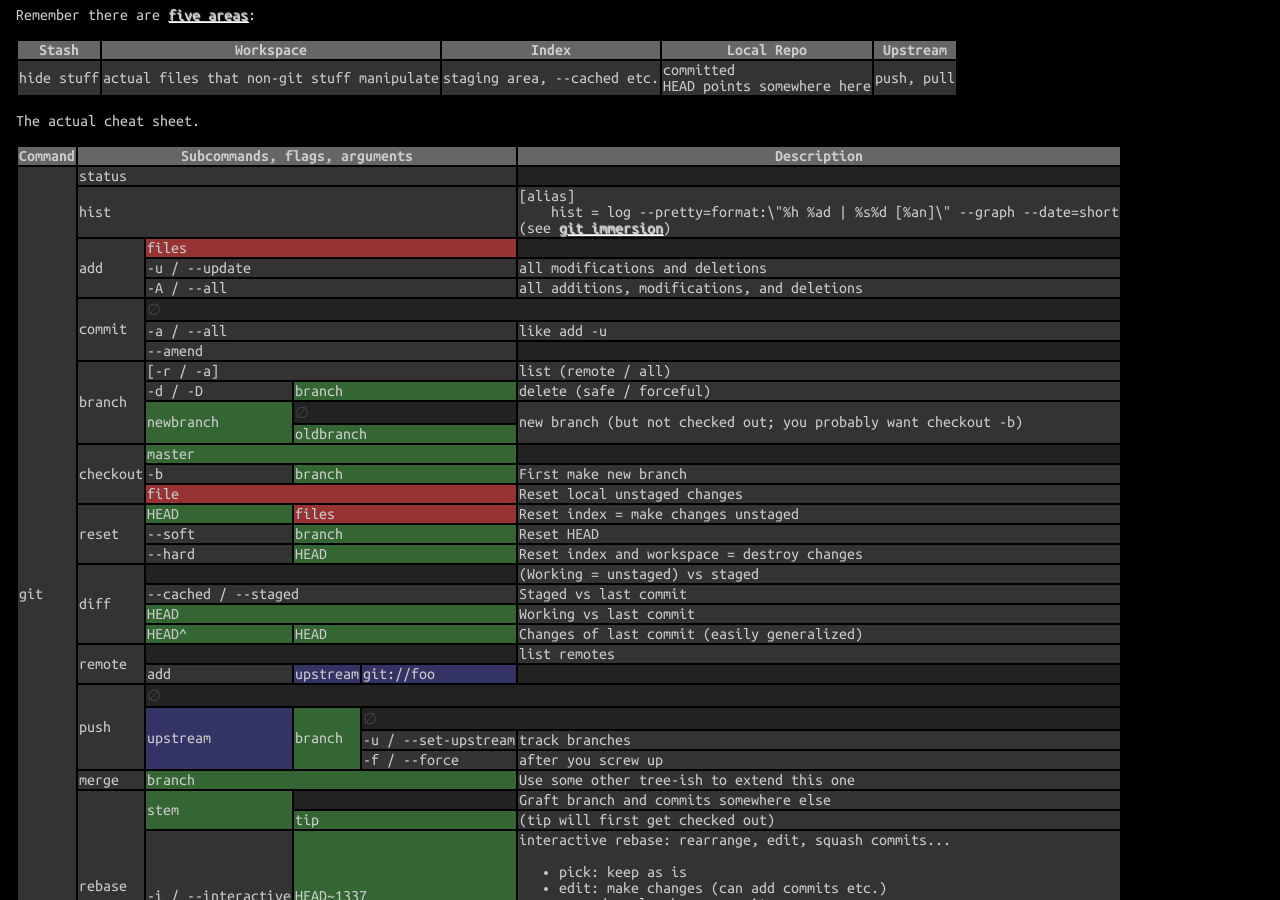
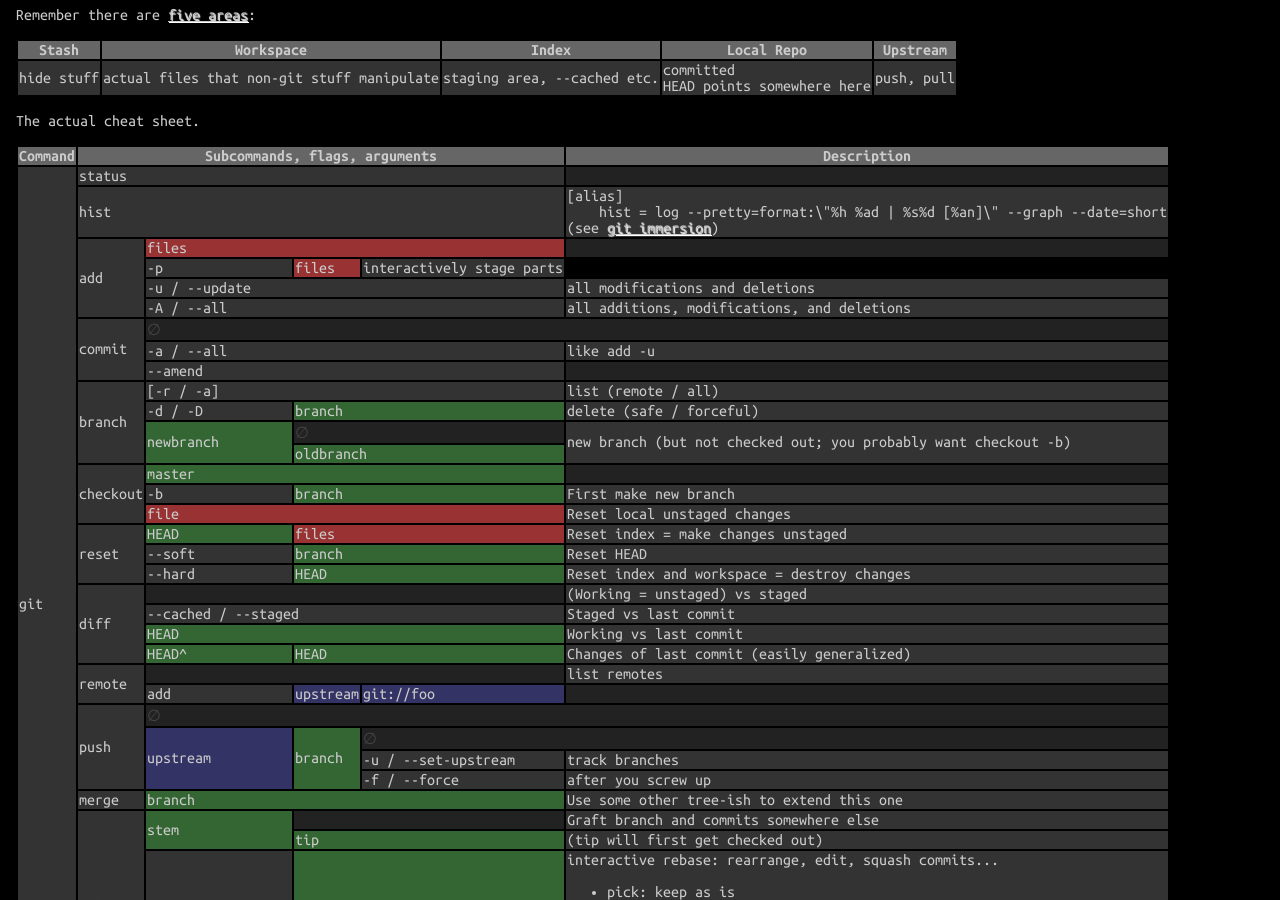
Before and after one commit to betaveros/betaveros.github.io, a Jekyll site: the page c/index.html, which Jekyll copies as it is, in a window 1280 px wide and 900 px high, scrolled down 12714 px. Built offline with Jekyll 4.4.1, drawn with Linux system fonts in a browser that asks for light colours.

Commit message:
Cheat sheet: git add -p

```diff
--- a/c/index.html
+++ b/c/index.html
@@ -710,10 +710,11 @@ std::qsort(arr, n, sizeof(int), cmp);
 			<p>The actual cheat sheet.</p>
 			<table>
 				<tr><th>Command</th><th colspan="4">Subcommands, flags, arguments</th><th>Description</th></tr>
-				<tr><td rowspan="35">git</td>
+				<tr><td rowspan="36">git</td>
 					<td colspan="4">status</td><td class="empty"></td></tr>
 				<tr><td colspan="4">hist</td><td>[alias]<br/>&nbsp; &nbsp; hist = log --pretty=format:\"%h %ad | %s%d [%an]\" --graph --date=short<br/>(see <a href="http://gitimmersion.com/lab_10.html">git immersion</a>)</td></tr>
-				<tr><td rowspan="3">add</td><td colspan="3" class="cr">files</td><td class="empty"></td></tr>
+				<tr><td rowspan="4">add</td><td colspan="3" class="cr">files</td><td class="empty"></td></tr>
+				<tr><td>-p</td><td class="cr">files</td><td>interactively stage parts</td></tr>
 				<tr><td colspan="3">-u / --update</td><td>all modifications and deletions</td></tr>
 				<tr><td colspan="3">-A / --all</td><td>all additions, modifications, and deletions</td></tr>
 				<tr><td rowspan="3">commit</td><td colspan="4" class="empty">&empty;</td></tr>
```
